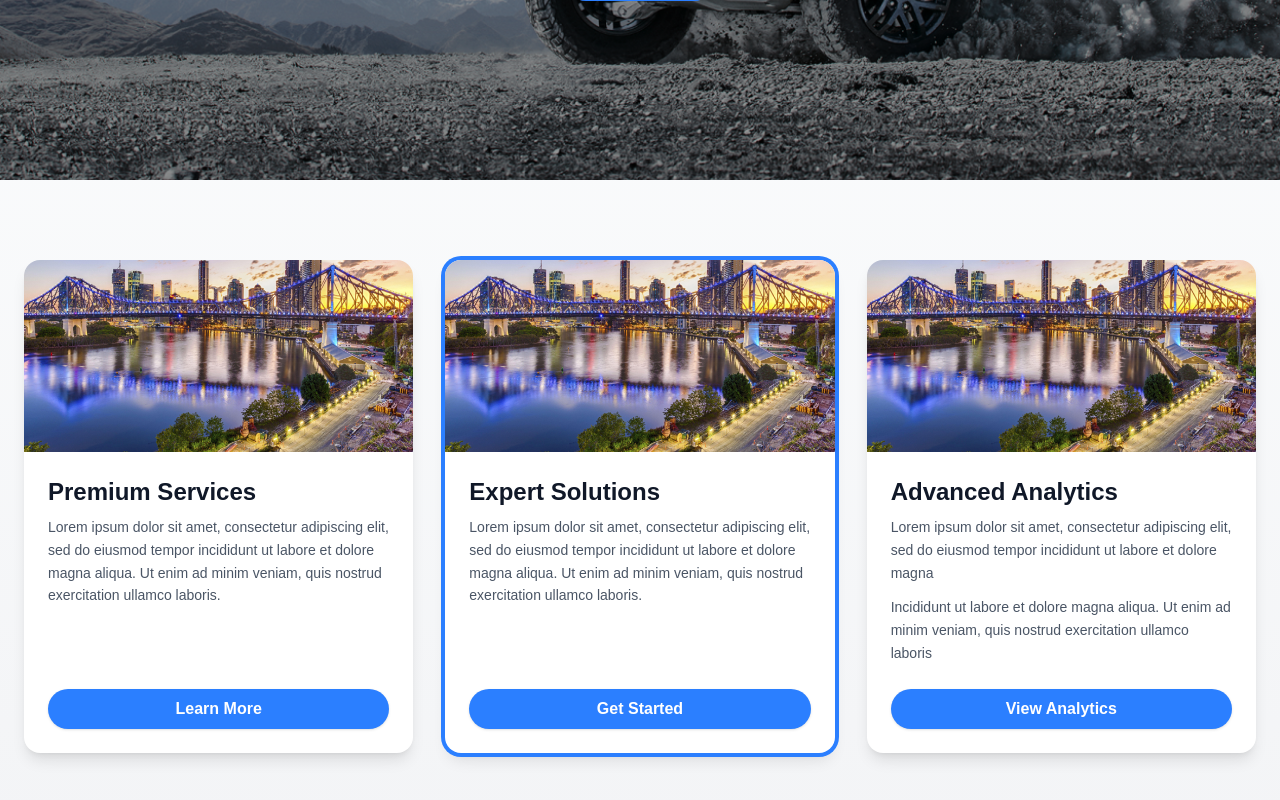
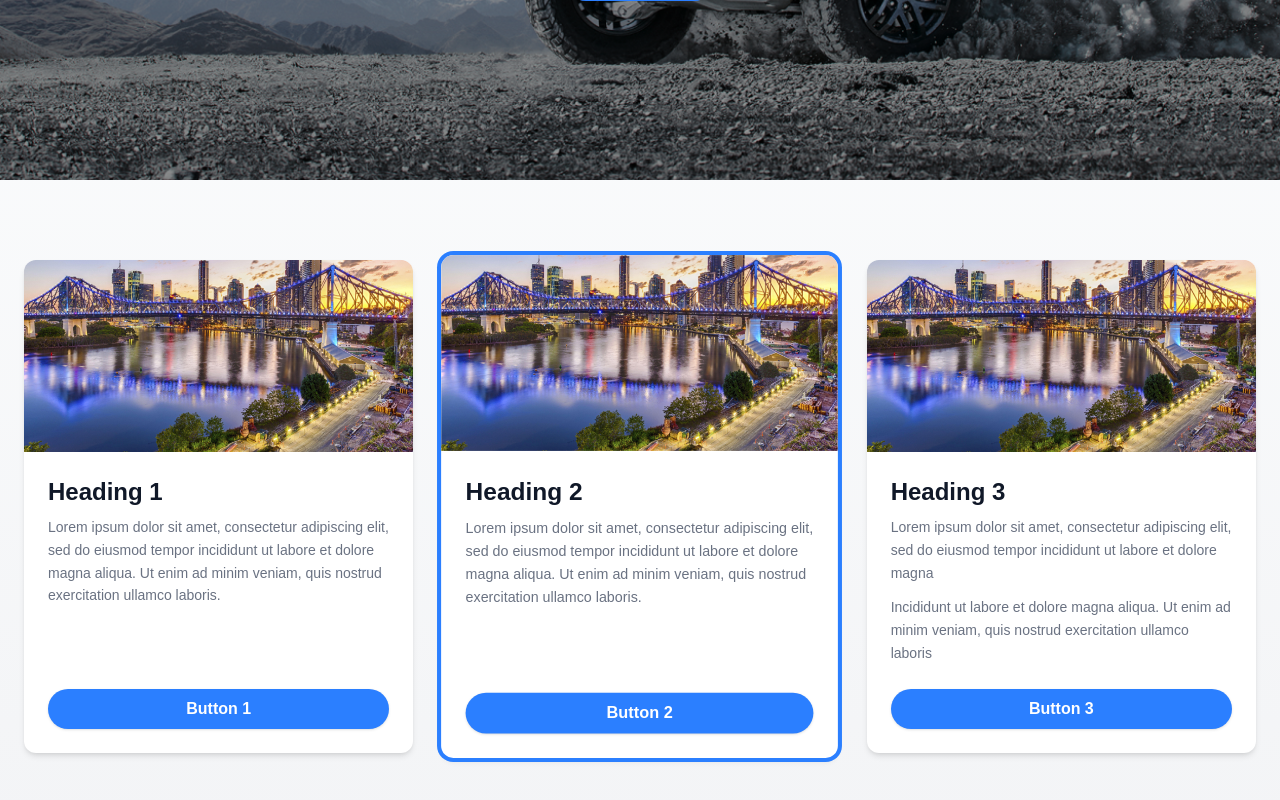
Before and after one commit to ashwinimanohar/Dealer_Studio, a Next.js app in the folder dealerstudio/: page / in a window 1280 px wide. Shown: the part 420-1220 px from the top of the page. Built offline with nearby package versions, Linux system fonts and the light colour scheme.

Commit message:
code fix

```diff
--- a/dealerstudio/public/data/cards.json
+++ b/dealerstudio/public/data/cards.json
@@ -2,30 +2,30 @@
   "cards": [
     {
       "id": 0,
-      "title": "Premium Services",
+      "title": "Heading 1",
       "content": "Lorem ipsum dolor sit amet, consectetur adipiscing elit, sed do eiusmod tempor incididunt ut labore et dolore magna aliqua. Ut enim ad minim veniam, quis nostrud exercitation ullamco laboris.",
-      "buttonText": "Learn More",
+      "buttonText": "Button 1",
       "image": "/brisbane_vgpzva.jpg",
-      "ctaText": "Discover Premium Features"
+      "ctaText": "Card 1"
     },
     {
       "id": 1,
-      "title": "Expert Solutions",
+      "title": "Heading 2",
       "content": "Lorem ipsum dolor sit amet, consectetur adipiscing elit, sed do eiusmod tempor incididunt ut labore et dolore magna aliqua. Ut enim ad minim veniam, quis nostrud exercitation ullamco laboris.",
-      "buttonText": "Get Started",
+      "buttonText": "Button 2",
       "image": "/brisbane_vgpzva.jpg",
-      "ctaText": "Start Your Journey"
+      "ctaText": "Card 2"
     },
     {
       "id": 2,
-      "title": "Advanced Analytics",
+      "title": "Heading 3",
       "content": [
         "Lorem ipsum dolor sit amet, consectetur adipiscing elit, sed do eiusmod tempor incididunt ut labore et dolore magna",
         "Incididunt ut labore et dolore magna aliqua. Ut enim ad minim veniam, quis nostrud exercitation ullamco laboris"
       ],
-      "buttonText": "View Analytics",
+      "buttonText": "Button 3",
       "image": "/brisbane_vgpzva.jpg",
-      "ctaText": "Explore Data Insights"
+      "ctaText": "Card 3"
     }
   ]
 }
--- a/dealerstudio/src/app/section2/cardlist.tsx
+++ b/dealerstudio/src/app/section2/cardlist.tsx
@@ -35,6 +35,18 @@ export default function CardSection() {
     )
   }
 
+  if (cards.length === 0) {
+    return (
+      <section className="py-20 px-6 bg-gradient-to-b from-gray-50 to-gray-100 dark:from-gray-900 dark:to-gray-800">
+        <div className="max-w-7xl mx-auto">
+          <div className="text-center py-16">
+            <p className="text-gray-600 dark:text-gray-400 text-lg">No data available</p>
+          </div>
+        </div>
+      </section>
+    )
+  }
+
   return (
     <section className="py-20 px-6 bg-gradient-to-b from-gray-50 to-gray-100 dark:from-gray-900 dark:to-gray-800">
       <div className="max-w-7xl mx-auto">
@@ -42,7 +54,7 @@ export default function CardSection() {
           {cards.map((card) => (
             <div key={card.id} className="h-full" onClick={() => handleCardSelect(card.id)}>
               <Card isActive={activeCard === card.id} className="h-full">
-                <CardImage src={card.image} alt={card.title} />
+                <CardImage src={card.image} alt={card.title} ctaText={card.ctaText} />
                 <CardHeader>{card.title}</CardHeader>
                 <CardBody>
                   {Array.isArray(card.content) ? (
--- a/dealerstudio/src/app/section2/cards.tsx
+++ b/dealerstudio/src/app/section2/cards.tsx
@@ -10,6 +10,7 @@ interface CardProps {
 interface CardImageProps {
   src: string
   alt: string
+  ctaText?: string
   className?: string
 }
 
@@ -26,8 +27,10 @@ interface CardBodyProps {
 export function Card({ children, isActive = false, className = "" }: CardProps) {
   return (
     <div
-      className={`bg-white rounded-2xl shadow-lg overflow-hidden flex flex-col  ${
-        isActive ? "ring-4 ring-blue-500 shadow-lg" : "hover:ring-2 hover:ring-blue-400"
+       className={`bg-white rounded-xl shadow-md overflow-hidden flex flex-col transition-all duration-500 hover:shadow-xl hover:-translate-y-1 cursor-pointer ${
+        isActive
+          ? "ring-4 ring-blue-500 shadow-lg transform scale-[1.02] transition-all duration-500 ease-out"
+          : "hover:ring-4 hover:ring-blue-400"
       } ${className}`}
     >
       {children}
@@ -35,10 +38,24 @@ export function Card({ children, isActive = false, className = "" }: CardProps)
   )
 }
 
-export function CardImage({ src, alt, className = "" }: CardImageProps) {
+export function CardImage({ src, alt, ctaText, className = "" }: CardImageProps) {
   return (
-    <div className={`relative w-full h-48 ${className}`}>
-      <Image src={src} alt={alt} fill className="object-cover" />
+    <div className={`relative w-full h-48 overflow-hidden group ${className}`}>
+      <Image
+        src={src}
+        alt={alt}
+        fill
+        className="object-cover transition-transform duration-300 group-hover:scale-105"
+      />
+      <div className="absolute inset-0 bg-gradient-to-t from-black/80 via-black/20 to-transparent opacity-0 group-hover:opacity-100 transition-all duration-300" />
+
+      {ctaText && (
+        <div className="absolute inset-0 flex items-center justify-center opacity-0 group-hover:opacity-100 transition-all duration-300 transform translate-y-4 group-hover:translate-y-0">
+          <div className="bg-white/90 dark:bg-black-800/120 px-4 py-2 rounded-lg shadow-lg">
+            <p className="text-sm font-semibold text-gray-800 dark:text-gray-200 text-center">{ctaText}</p>
+          </div>
+        </div>
+      )}
     </div>
   )
 }
@@ -54,7 +71,7 @@ export function CardHeader({ children, className = "" }: CardHeaderProps) {
 export function CardBody({ children, className = "" }: CardBodyProps) {
   return (
     <div className={`px-6 pb-2 flex-grow flex flex-col ${className}`}>
-      <div className="text-gray-600 text-sm leading-relaxed mb-4 flex-grow">{children}</div>
+      <div className="text-gray-500 text-sm leading-relaxed mb-4 flex-grow">{children}</div>
     </div>
   )
 }
--- a/dealerstudio/src/app/section2/loadingstate.tsx
+++ b/dealerstudio/src/app/section2/loadingstate.tsx
@@ -1,5 +1,11 @@
 export default function LoadingSkeleton() {
   return (
+    <div className="text-center">
+      <div className="mb-8">
+        <h2 className="text-xl font-semibold text-gray-700 dark:text-gray-300 mb-2">Loading Cards....</h2>
+        <p className="text-gray-500 dark:text-gray-400">Please wait while we fetch the content</p>
+      </div>
+
       <div className="grid grid-cols-1 md:grid-cols-2 lg:grid-cols-3 gap-8 md:max-w-4xl md:mx-auto lg:max-w-none">
         {[1, 2, 3].map((i) => (
           <div key={i} className="bg-white dark:bg-gray-800 rounded-xl shadow-md overflow-hidden animate-pulse">
@@ -18,5 +24,6 @@ export default function LoadingSkeleton() {
           </div>
         ))}
       </div>
+    </div>
   )
 }
```
Also changed, not shown: dealerstudio/package.json (+6 -5 lines), 1 other file (tests, documents, lock files or other folders). Lines whose indentation alone changed are shown as unchanged.
